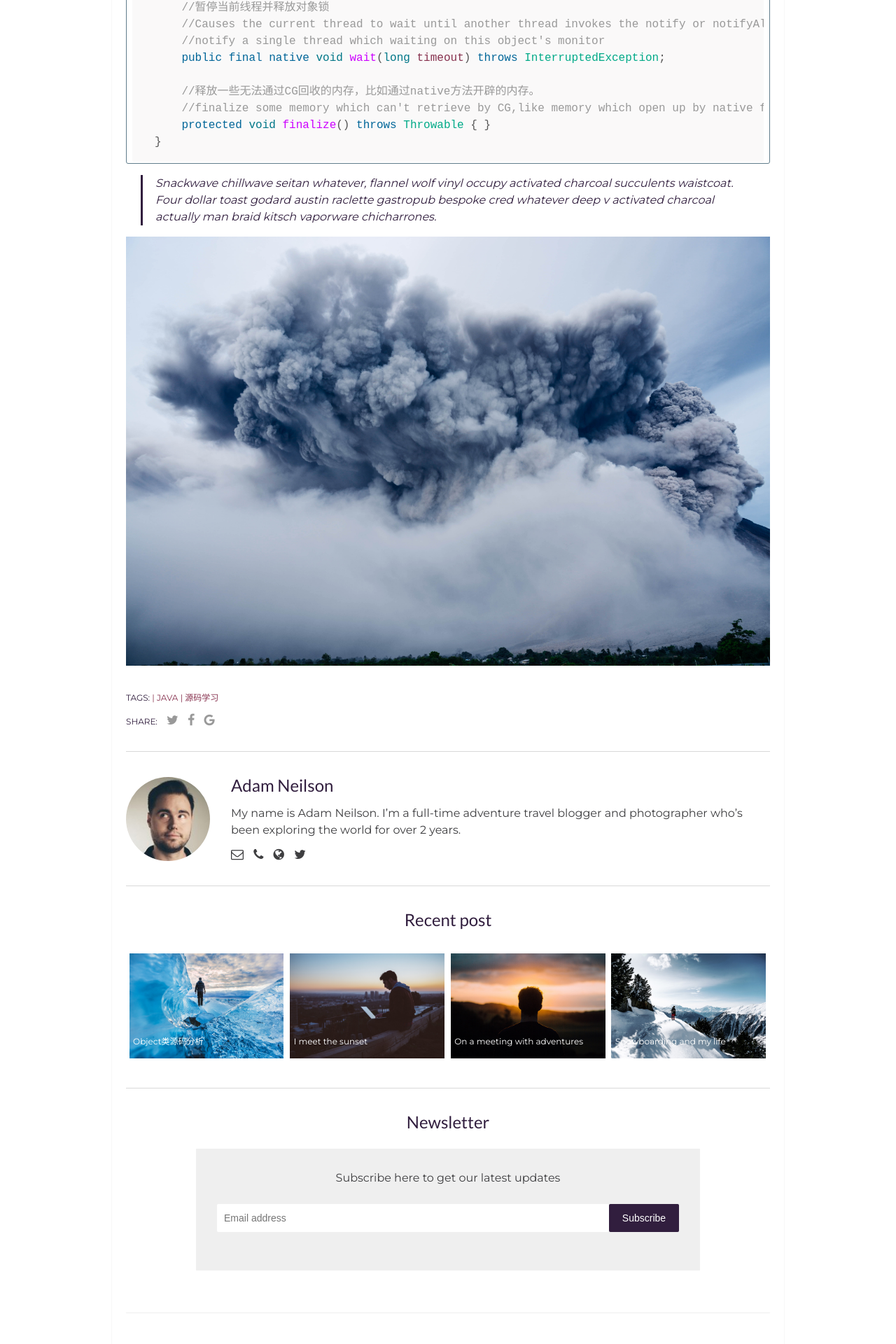
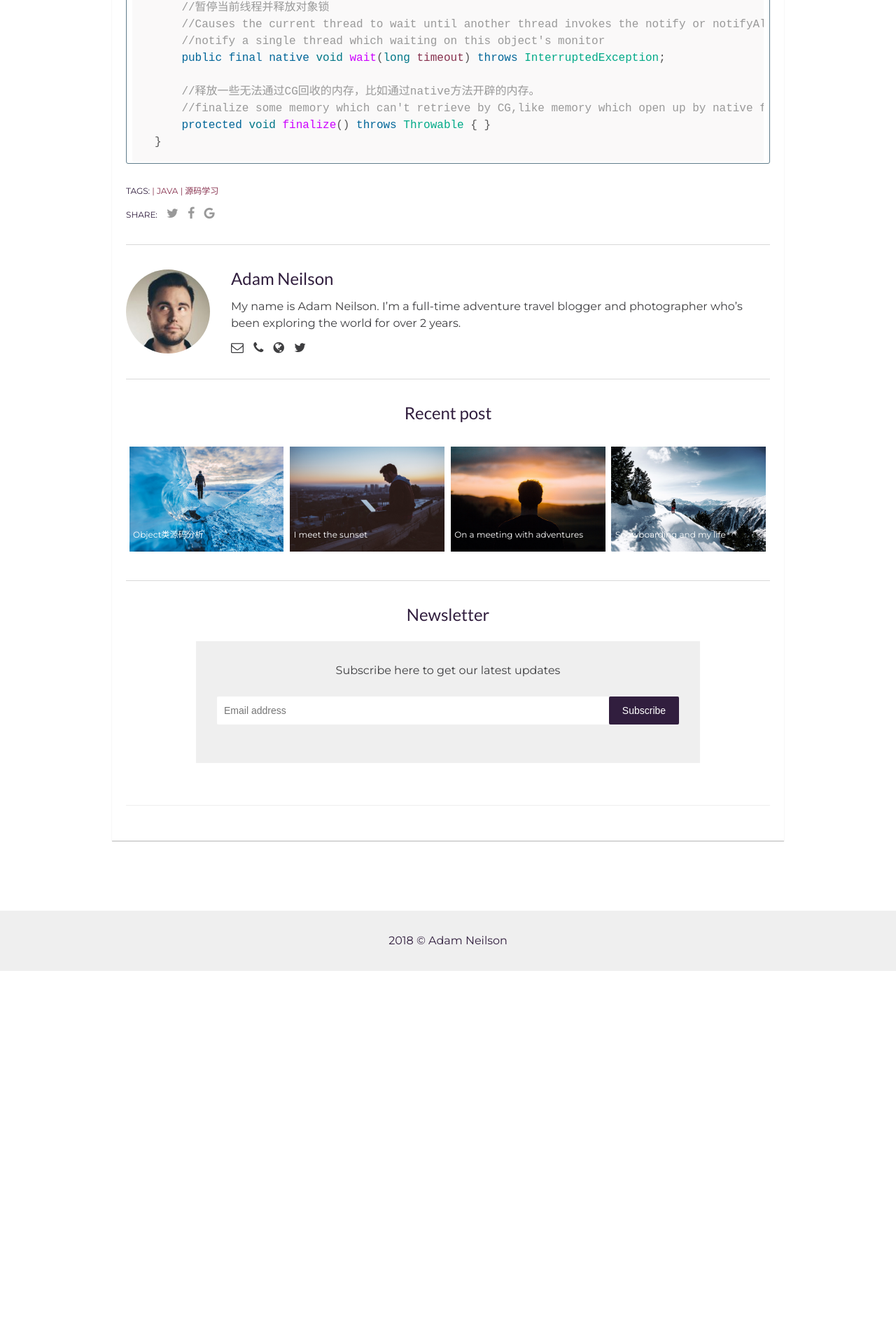
Before and after one commit to JialongZuo/blog, a Jekyll site: the page built from _posts/2017-08-25-i-conquer-the-himalayas.markdown, in a window 1280 px wide. Shown: the part 2589-4509 px from the top of the page at 70% size. Built offline with Jekyll 4.4.1, drawn with Linux system fonts in a browser that asks for light colours; comment, search, counter and statistics services are not loaded.

````diff
--- a/_posts/2017-08-25-i-conquer-the-himalayas.markdown
+++ b/_posts/2017-08-25-i-conquer-the-himalayas.markdown
@@ -20,7 +20,7 @@ author: 左佳龙
 
 # 结构概览
 
-![Yosh Ginsu]({{site.baseurl}}/assets/img/object-overview.png)
+![Yosh Ginsu]({{site.baseurl}}/assets/img/objcet/object-overview.png)
 
 # 源码分析
 
@@ -93,7 +93,3 @@ public class Object{
     protected void finalize() throws Throwable { }
 }
 ```
-
-> Snackwave chillwave seitan whatever, flannel wolf vinyl occupy activated charcoal succulents waistcoat. Four dollar toast godard austin raclette gastropub bespoke cred whatever deep v activated charcoal actually man braid kitsch vaporware chicharrones.
-
-![Yosh Ginsu]({{site.baseurl}}/assets/img/yosh-ginsu.jpg)
````
Also changed, not shown: assets/img/yosh-ginsu.jpg (deleted).
